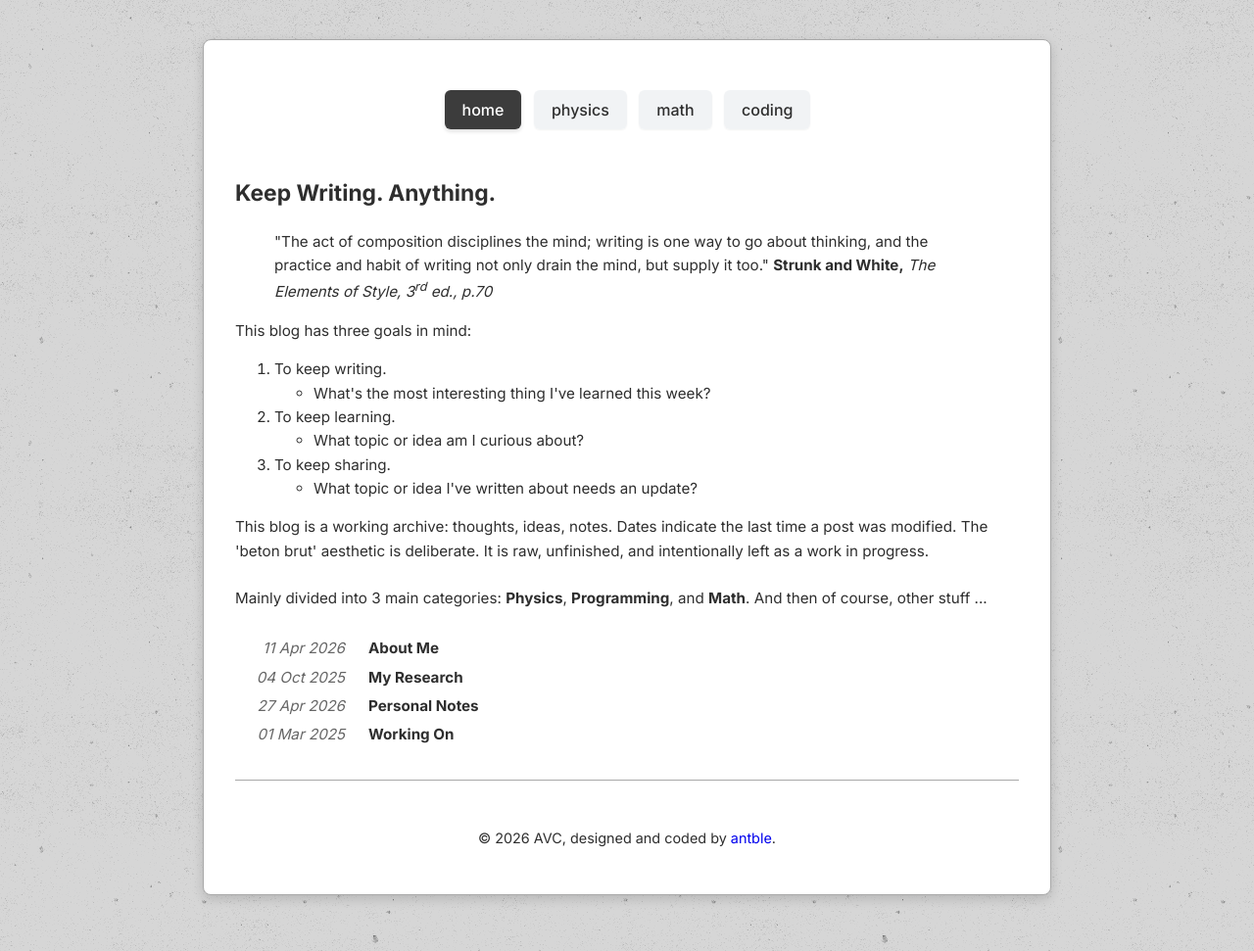
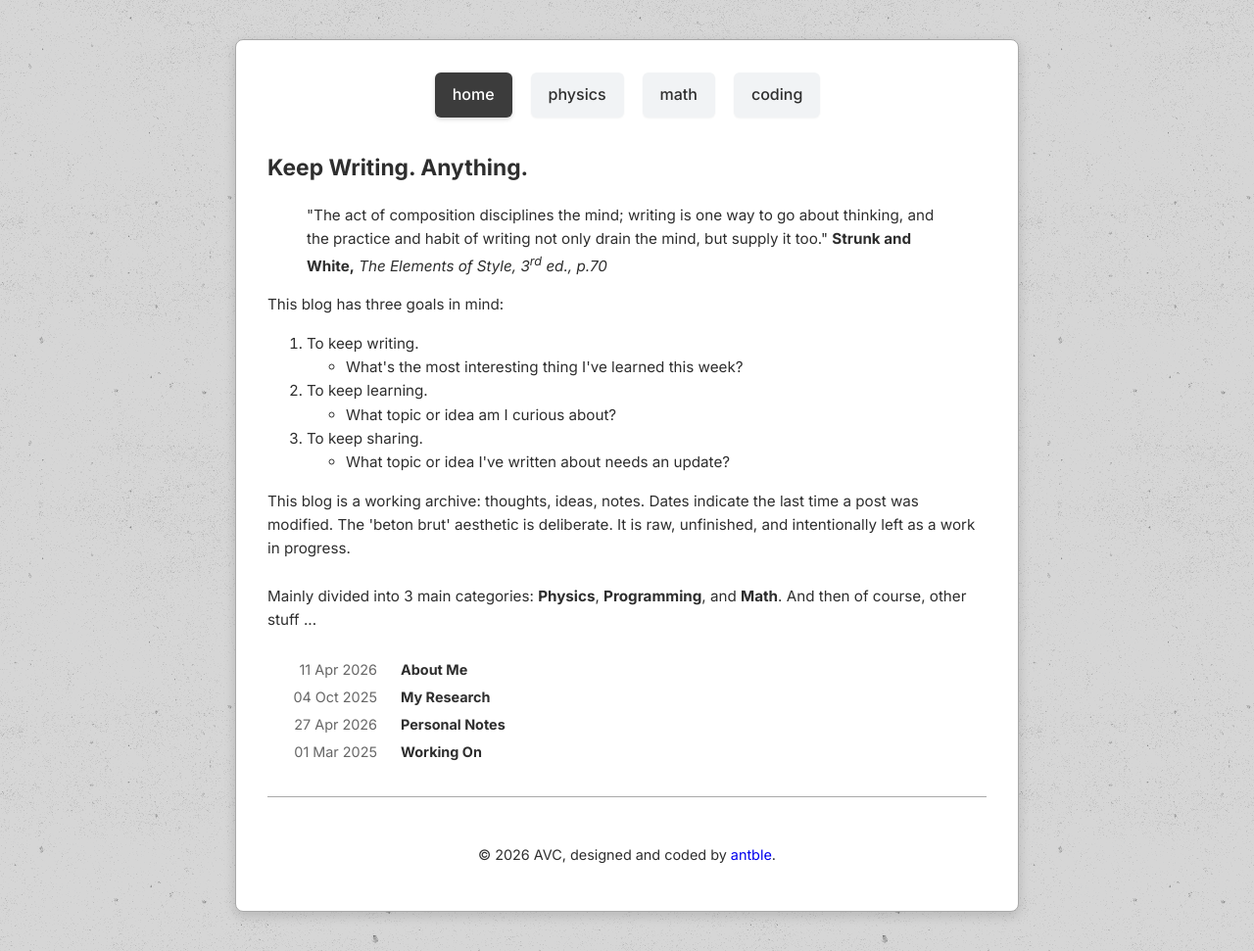
Before and after one commit to antble/antble.github.io, a Jekyll site: the page built from index.html, in a window 1280 px wide. Shown: the whole page at 98% size. Built offline with Jekyll 4.4.1, drawn with Linux system fonts in a browser that asks for light colours.

Commit message:
update layout

```diff
--- a/_layouts/default.html
+++ b/_layouts/default.html
@@ -3,15 +3,14 @@
 <html lang="en">
 <head>
   <meta charset="UTF-8">
-  <!-- <meta name="viewport" content="width=device-width, initial-scale=1.0"> -->
-  <meta name="viewport" content="width=1024">
+  <meta name="viewport" content="width=device-width, initial-scale=1.0">
   <link rel="icon" href="{{ '/favicon.ico' | relative_url }}" type="image/x-icon">
   <title>{% if page.title %}{{ page.title }} | {{ site.title }}{% else %}{{ site.title }}{% endif %}</title>
 
   <!-- Google Fonts -->
   <link rel="preconnect" href="https://fonts.googleapis.com">
   <link rel="preconnect" href="https://fonts.gstatic.com" crossorigin>
-  <link href="https://fonts.googleapis.com/css2?family=Fira+Code&family=Inter:wght@400;500;700&display=swap" rel="stylesheet">
+  <link href="https://fonts.googleapis.com/css2?family=Fira+Code&family=Inter:ital,wght@0,400;0,500;0,700;1,400&display=swap" rel="stylesheet">
 
   <!-- CSS -->
   <link rel="stylesheet" href="{{ '/assets/css/main.css' | relative_url }}">
--- a/assets/css/main.css
+++ b/assets/css/main.css
@@ -10,6 +10,8 @@
 html {
   font-size: 16px;
   overflow-y: scroll;
+  -webkit-text-size-adjust: 100%;
+  text-size-adjust: 100%;
 }
 
 body {
@@ -28,6 +30,7 @@
 .container {
   width: 100%;
   max-width: 800px;
+  box-sizing: border-box;
   background: #ffffff;
   border: 1px solid var(--border-color);
   border-radius: 8px;
@@ -102,6 +105,9 @@
   margin-bottom: 2rem;
 }
 
+.category h2 {
+  display: contents;
+}
 
 .category a {
   padding: 10px 18px;
@@ -137,6 +143,8 @@
 
 .post-list {
   border-collapse: collapse;
+  font-family: inherit;
+  font-size: 0.9rem;
 }
 
 .post-list td,
@@ -151,10 +159,15 @@
 
 .essay-date {
   color: #666;
+  font-style: normal;
   padding-right: 1.5rem !important;
   text-align: right;
   white-space: nowrap;
   width: 7rem;
+}
+
+.essay-date i {
+  font-style: normal;
 }
 
 code {
```
